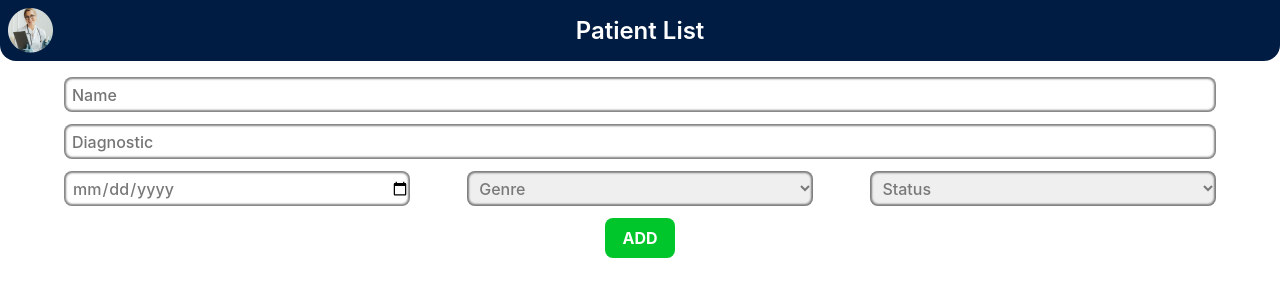
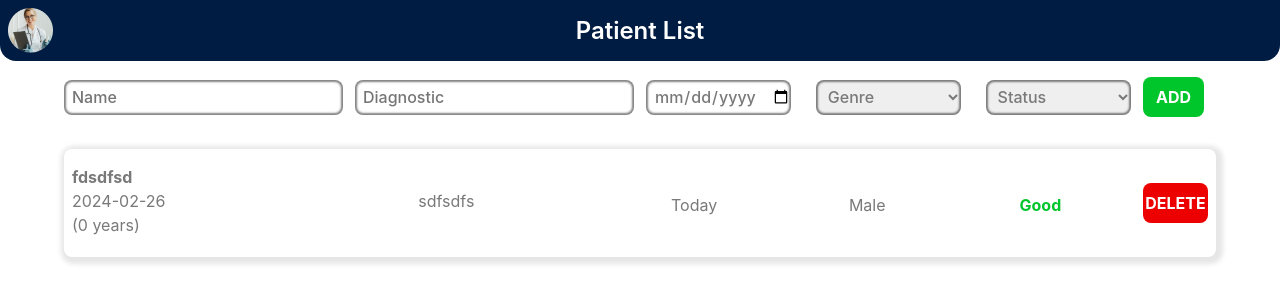
Before and after one commit to BrunojayParis/careexpand, a React (Vite) app: page / in a window 1280 px wide. Shown: the top 302 px of the page. Built offline with nearby package versions, Linux system fonts and the light colour scheme; data requests are answered from the project's data file.

Commit message:
changed the fetch method, finished styling and made a README file

```diff
--- a/db.json
+++ b/db.json
@@ -1,3 +1,13 @@
 {
-  "patients": []
+  "patients": [
+    {
+      "id": "_ab6in97okz5",
+      "name": "fdsdfsd",
+      "diagnostic": "sdfsdfs",
+      "birthdate": "2024-02-26",
+      "genre": "Male",
+      "status": "Good",
+      "lastModified": "2024-03-10T23:35:51.807Z"
+    }
+  ]
 }
--- a/src/App.css
+++ b/src/App.css
@@ -55,6 +55,12 @@
   gap: 0.75rem;
 }
 
+.date-genre-status-button{
+display: flex;
+flex-direction: column;
+
+}
+
 .date-genre-status{
   display: flex;
   justify-content: space-between;
@@ -107,18 +113,25 @@
 
 /* Patient Card */
 
-.patient-container{
-  margin-top: 1rem;
+.patient-container-button{
+  box-shadow: 2px 2px 5px 5px rgba(8, 8, 8, 0.1);
   display: flex;
   flex-direction: column;
   gap: 1rem;
-  box-shadow: 2px 2px 5px 5px rgba(8, 8, 8, 0.1);
   padding: 0.5rem;
+  margin-top: 1rem;
+  border-radius: 0.5rem;
+}
+
+.patient-container{
+  display: flex;
+  flex-direction: column;
+  gap: 1rem;
   font-family: inherit;
   color: #797979;
-  border-radius: 0.5rem;
 
 }
+
 
 .patient-name-age-diagnostic, .patient-genre-status-last{
   display: grid;
@@ -130,7 +143,8 @@
 
 .patient-genre-status-last{
   border-top: 1px solid #797979;
-  padding-top: 1rem;
+  padding-top: 2rem;
+  padding-bottom: 0.75rem;
   text-align: center;
 
 }
@@ -149,15 +163,6 @@
   text-align: center;
 }
 
-.patient-status-ok{
-  font-weight: bold;
-  color: #00C52B;
-}
-
-.patient-status-notok{
-  font-weight: bold;
-  color: #ED0000;
-}
 
 .patient-diagnostic{
   grid-column: 3;
@@ -181,9 +186,109 @@
 .Good, .Excellent{
   color: #00C52B;
   font-weight: bold;
+  cursor: pointer;
 }
 
 .Bad, .Regular{
   color: #ED0000;
   font-weight: bold;
+  cursor: pointer;
 }
+
+/* media ipad */
+@media (min-width: 768px) {
+
+  /* FORM*/
+  .name-diagnostic {
+    display: flex;
+    flex-direction: row;
+    margin-bottom: .75rem;
+    gap: 0.75rem;
+  }
+
+  .date-genre-status-button{
+    display: flex;
+    flex-direction: row;
+
+    }
+
+  .date-genre-status{
+    width: 100%;
+    margin-right: 0.75rem;
+    margin-top: auto;
+    margin-bottom: auto;
+
+  }
+
+  .name, .diagnostic{
+    width: 50%;
+  }
+
+/* Patient */
+
+  .patient-container-button{
+    display: flex;
+    flex-direction: row;
+  }
+
+  .patient-container{
+    width: 100%;
+    padding-bottom: 1rem;
+  }
+
+}
+
+/* media desktop */
+@media (min-width: 1024px) {
+  /* FORM*/
+  .form{
+    display: flex;
+    flex-direction: row;
+    justify-content: space-between;
+    align-content: center;
+  }
+
+  .name-diagnostic {
+    display: flex;
+    flex-direction: row;
+    gap: 0.75rem;
+    width: 50%;
+    margin-right: 0.75rem;
+    margin-top: auto;
+    margin-bottom: auto;
+  }
+
+  .date-genre-status-button{
+    margin-top: auto;
+    margin-bottom: auto;
+    width: 50%;
+    padding-right: 0.75rem;
+
+  }
+  .add-button{
+    margin: auto;
+  }
+/* Patient */
+
+.patient-container{
+  display: flex;
+  flex-direction: row;
+  width: 100%;
+  justify-content: space-between;
+}
+.patient-name-age-diagnostic{
+  width: 50%;
+}
+
+.patient-genre-status-last{
+  width: 50%;
+  border-top: none;
+}
+
+.patient-name-age-diagnostic{
+  align-items: center;
+  padding-top: .75rem;
+  text-align: left;
+}
+
+}
--- a/src/App.tsx
+++ b/src/App.tsx
@@ -1,30 +1,34 @@
 import "./App.css";
-import { Patient } from "./types";
-import { fetchData } from "./fetchData";
-import { Suspense } from "react";
+
 import { useDispatch } from "react-redux";
+import { useFetch } from "./api/useFetch";
+import { useEffect } from "react";
+import { initializePatients } from "./features/patients/patientSlice";
 
 import Nav from "./components/Nav";
 import Form from "./components/Form";
 import PatientList from "./components/PatientList";
-import { initializePatients } from "./features/patients/patientSlice";
 
-const apiData = fetchData("http://localhost:3000/patients");
+
 
 function App() {
+  const dispatch = useDispatch();
+  const {data, loading, error } = useFetch("http://localhost:3000/patients");
 
-  const dispatch = useDispatch();
-
-  const data: Patient[] = apiData.read();
-  dispatch(initializePatients(data));
+  useEffect(() => {
+    if (data) {
+      dispatch(initializePatients(data));
+    }
+  }, [data, dispatch]);
 
   return (
     <main className="container">
       <Nav />
       <Form />
-      <Suspense fallback={<p>Loading...</p>}>
-        <PatientList />
-      </Suspense>
+      {error && <p style={{textAlign: "center", fontWeight: "bold"}}>Error: {error}</p>}
+      {loading && <p style={{textAlign: "center", fontWeight: "bold"}}>Loading...</p>}
+      {data && <PatientList />}
+
     </main>
   );
 }
--- /dev/null
+++ b/src/api/useFetch.ts
@@ -0,0 +1,31 @@
+import { useState, useEffect } from "react";
+
+export function useFetch(url: string) {
+  const [data, setData] = useState<any>(null);
+  const [loading, setLoading] = useState<boolean>(true);
+  const [error, setError] = useState<string | null>(null);
+
+  useEffect(() => {
+    const fetchData = async () => {
+      try {
+        const response = await fetch(url);
+        if (!response.ok) {
+          throw new Error('Network response was not ok');
+        }
+        const jsonData = await response.json();
+        setData(jsonData);
+      } catch (error) {
+        if (error instanceof Error) {
+           setError(error.message || 'An error occurred');
+         }
+      } finally {
+        setLoading(false);
+      }
+    };
+
+    fetchData();
+
+  }, [url]);
+
+  return { data, loading, error };
+}
--- a/src/components/Form.tsx
+++ b/src/components/Form.tsx
@@ -71,6 +71,7 @@ export default function Form() {
             name="name"
             placeholder="Name"
             onChange={handleChange}
+            required
           />
           <input
             value={patients.diagnostic}
@@ -79,22 +80,25 @@ export default function Form() {
             name="diagnostic"
             placeholder="Diagnostic"
             onChange={handleChange}
+            required
           />
         </div>
+        <div className="date-genre-status-button">
         <div className="date-genre-status">
           <input
-
-            type="date"
-            className="date"
-            name="birthdate"
-            onChange={handleChange}
+          type="date"
+          className="date"
+          name="birthdate"
+          onChange={handleChange}
+          max={new Date().toISOString().split('T')[0]}
+          required
           />
-          <select className="genre" name="genre" onChange={handleChange} value={patients.genre}>
+          <select className="genre" name="genre" onChange={handleChange} value={patients.genre} required>
             <option value="">Genre</option>
             <option value="Male">Male</option>
             <option value="Female">Female</option>
           </select>
-          <select className="status" name="status" onChange={handleChange} value={patients.status}>
+          <select className="status" name="status" onChange={handleChange} value={patients.status} required>
             <option value="">Status</option>
             <option value="Excellent">Excellent</option>
             <option value="Good">Good</option>
@@ -104,6 +108,7 @@ export default function Form() {
         <button className="add-button" type="submit">
           ADD
         </button>
+        </div>
       </form>
     </div>
   );
--- a/src/components/PatientCard.tsx
+++ b/src/components/PatientCard.tsx
@@ -1,8 +1,23 @@
 import { useDispatch } from "react-redux";
 import { deletePatient } from "../features/patients/patientSlice";
 
-export default function PatientCard({ id, name, birthday, diagnostic, genre, last, status }: { id:string, name: string; birthday: Date; diagnostic: string, genre: string, last:Date, status: string}) {
-
+export default function PatientCard({
+  id,
+  name,
+  birthday,
+  diagnostic,
+  genre,
+  last,
+  status,
+}: {
+  id: string;
+  name: string;
+  birthday: Date;
+  diagnostic: string;
+  genre: string;
+  last: Date;
+  status: string;
+}) {
   const dispatch = useDispatch();
 
   //date calculation
@@ -11,18 +26,19 @@ export default function PatientCard({ id, name, birthday, diagnostic, genre, las
     const today = new Date();
     const age = today.getFullYear() - date.getFullYear();
     return age;
-  }
+  };
 
   const daysCalculation = (last: Date) => {
     const date = new Date(last);
     const today = new Date();
-    const days = Math.floor((today.getTime() - date.getTime()) / (1000 * 3600 * 24));
+    const days = Math.floor(
+      (today.getTime() - date.getTime()) / (1000 * 3600 * 24)
+    );
     return days;
-  }
+  };
 
   //delete handler
   const handleDelete = () => {
-
     //update redux state
     dispatch(deletePatient(id));
 
@@ -34,24 +50,34 @@ export default function PatientCard({ id, name, birthday, diagnostic, genre, las
     })
       .then((res) => res.json())
       .catch((error) => console.log("Error:", error));
-  }
-
+  };
 
   return (
+    <div className="patient-container-button">
       <div className="patient-container">
         <div className="patient-name-age-diagnostic">
           <div className="patient-name-age">
             <p className="patient-name">{name}</p>
-          <p className="patient-age">{yearsCalculation(birthday)} years</p>
+            <p>{birthday + ""}</p>
+            <p className="patient-age">({yearsCalculation(birthday)} years)</p>
           </div>
           <p className="patient-diagnostic">{diagnostic}</p>
         </div>
         <div className="patient-genre-status-last">
+
+
+          <p className="patient-last">
+            {daysCalculation(last) > 1
+              ? daysCalculation(last) + "days ago "
+              : "Today"}
+          </p>
           <p className="patient-genre">{genre}</p>
           <p className={status}>{status}</p>
-        <p className="patient-last">{daysCalculation(last) > 1 ? daysCalculation(last) + "days ago " : "Today"}</p>
         </div>
-      <button className="delete-button" onClick={handleDelete}>DELETE</button>
+      </div>
+      <button className="delete-button" onClick={handleDelete}>
+        DELETE
+      </button>
     </div>
   );
 }
--- a/src/components/PatientList.tsx
+++ b/src/components/PatientList.tsx
@@ -5,10 +5,14 @@ import { RootState } from "../app/store";
 
 export default function PatientList() {
 
-  const data: Patient[] = useSelector((state: RootState) => state.patients);
+  const patients: Patient[] = useSelector((state: RootState) => state.patients);
+
   return (
     <ul className="patient-list-container">
-      {data?.map((patient: Patient) => (
+      {patients.length === 0 ? (
+        <p style= {{textAlign: "center", fontWeight: "bold"}}>You have no patients</p>
+      ) : (
+        patients.map((patient: Patient) => (
           <li key={patient.id}>
             <PatientCard
               id={patient.id}
@@ -20,7 +24,8 @@ export default function PatientList() {
               status={patient.status}
             />
           </li>
-      ))}
+        ))
+      )}
     </ul>
   );
 }
--- a/src/features/patients/patientSlice.ts
+++ b/src/features/patients/patientSlice.ts
@@ -5,7 +5,7 @@ const initialState: Patient[] = []
 
 
 export const patientSlice = createSlice({
-  name: 'add patient',
+  name: 'patient',
   initialState,
   reducers: {
     addPatient: (state: Patient[], action: PayloadAction<Patient>) => {
@@ -16,7 +16,7 @@ export const patientSlice = createSlice({
     },
     initializePatients: (state: Patient[], action:PayloadAction<Patient[]>) => {
     return [...action.payload, ...state]
-  }
+  },
 
   },
 })
```
Also changed, not shown: 1 other file (tests, documents, lock files or other folders). Lines whose indentation alone changed are shown as unchanged.
